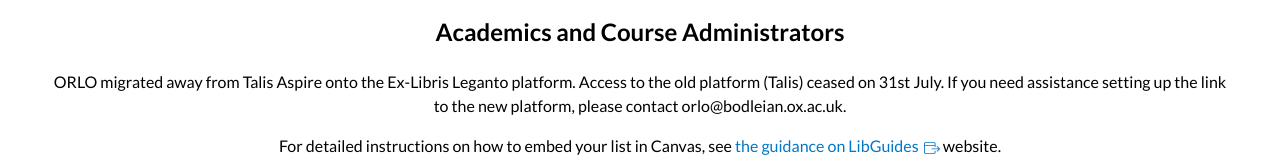
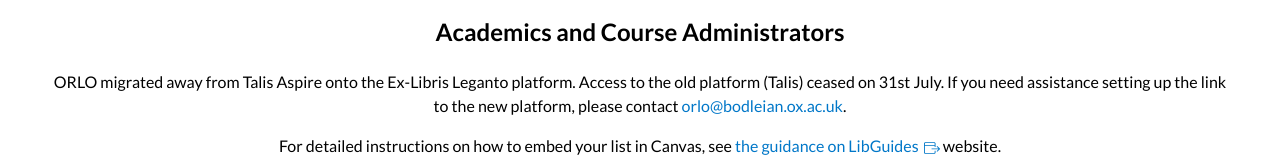
Before and after one commit to oxctl/misc-content, a plain HTML site: page talis.html in a window 1280 px wide. Shown: the part 565-733 px from the top of the page. Drawn offline with Linux system fonts and the light colour scheme.

Commit message:
Update talis.html
added mailto link

```diff
--- a/talis.html
+++ b/talis.html
@@ -70,7 +70,7 @@
 
   <h2>Academics and Course Administrators</h2>
 
-    <p>ORLO migrated away from Talis Aspire onto the Ex-Libris Leganto platform. Access to the old platform (Talis) ceased on 31st July.  If you need assistance setting up the link to the new platform, please contact orlo@bodleian.ox.ac.uk.</p>
+    <p>ORLO migrated away from Talis Aspire onto the Ex-Libris Leganto platform. Access to the old platform (Talis) ceased on 31st July.  If you need assistance setting up the link to the new platform, please contact <a href="mailto:orlo@bodleian.ox.ac.uk" target="_blank">orlo@bodleian.ox.ac.uk</a>.</p>
 
     <p>For detailed instructions on how to embed your list in Canvas, see <a class="inline_disabled external" href="https://libguides.bodleian.ox.ac.uk/ORLO/Canvas" target="_blank" rel="noreferrer noopener"><span>the guidance on LibGuides</span><span class="external_link_icon" style="margin-inline-start: 5px; display: inline-block; text-indent: initial; " role="presentation">
     <svg viewBox="0 0 1920 1920" xmlns="http://www.w3.org/2000/svg" style="width:1em; height:1em; vertical-align:middle; fill:currentColor">
```
